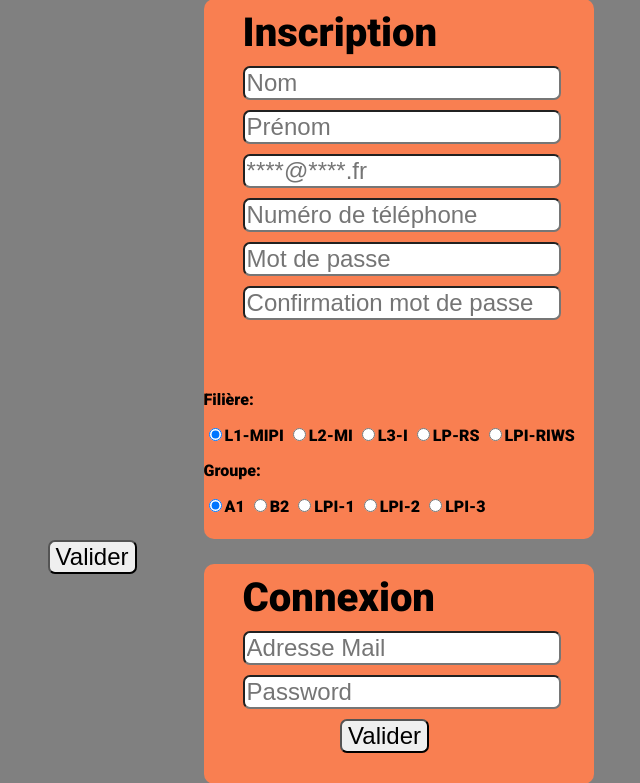
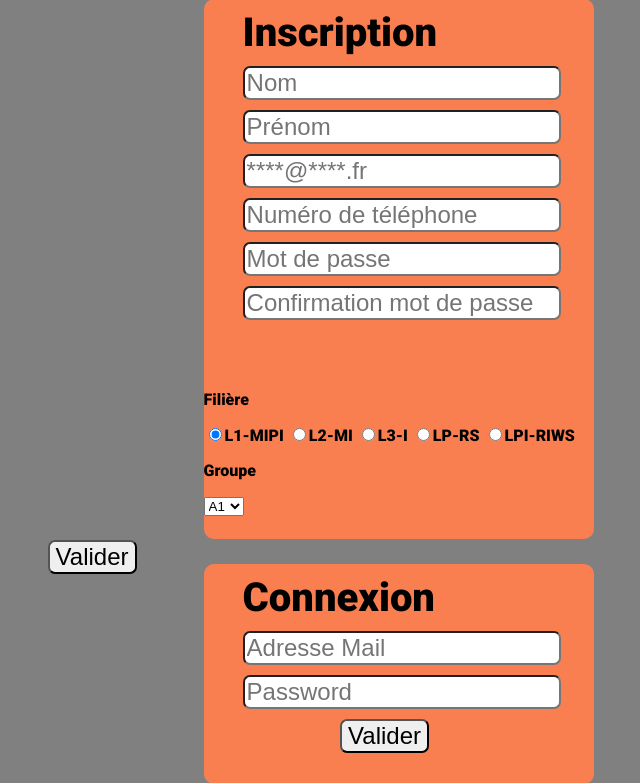
Before and after one commit to Nathan-str/ProjetAvril, a PHP site: page /redirection.php in a window 1280 px wide. Shown: the part 260-1043 px from the top of the page, without its empty margins (334-974 px from the left). Run offline with PHP 8.4, Linux system fonts and the light colour scheme.

Commit message:
Ajout d'un menu déroulant adaptable pour les groupes selon les filières sélectionnées

```diff
--- a/Projet Avril/étudiant/redirection.php
+++ b/Projet Avril/étudiant/redirection.php
@@ -45,7 +45,7 @@ include 'fonction.php';
 				</nav>
 		</header>
 
-		<script src="app.js" meta="utf-8"></script>
+
 
 		<div class="page-wrapper">
 
@@ -62,23 +62,36 @@ include 'fonction.php';
 					<input class="input" type="password" name="mdp" minlength="6" placeholder="Mot de passe" required="required" />
 					<input class="input" type="password" name="mdp1" minlength="6" placeholder="Confirmation mot de passe" required="required" />
 					<input class="submit" type="submit" value="Valider" />
-					<p>Filière:</p>
-					<input class="radio" type="radio" name="filiere" value="L1-MIPI" checked=""/>L1-MIPI
-					<input class="radio" type="radio" name="filiere" value="L2-MI" />L2-MI
-					<input class="radio" type="radio" name="filiere" value="L3-I" />L3-I
-					<input class="radio" type="radio" name="filiere" value="LP-RS" />LP-RS
-					<input class="radio" type="radio" name="filiere" value="LPI-RIWS" />LPI-RIWS
-					<p>Groupe:</p>
-					<input type="radio" name="groupe" value="A1" checked=""/>A1
-					<input type="radio" name="groupe" value="B2" />B2
-					<input type="radio" name="groupe" value="LPI-1" />LPI-1
-					<input type="radio" name="groupe" value="LPI-2" />LPI-2
-					<input type="radio" name="groupe" value="LPI-3" />LPI-3
+					<p id="filiere-p">Filière</p>
+					<input class="radio" type="radio" onclick="selection()" name="filiere" id="L1-MIPI" value="L1-MIPI" checked=""/>L1-MIPI
+					<input class="radio" type="radio" onclick="selection()" name="filiere" id="L2-MI" value="L2-MI" />L2-MI
+					<input class="radio" type="radio" onclick="selection()" name="filiere" id="L3-I" value="L3-I" />L3-I
+					<input class="radio" type="radio" onclick="selection()" name="filiere" id="LP-RS" value="LP-RS" />LP-RS
+					<input class="radio" type="radio" onclick="selection()" name="filiere" id="LPI-RIWS" value="LPI-RIWS" />LPI-RIWS
+					<p id="groupe-p">Groupe</p>
+					<select name="groupe" id="groupe">
+						<option id="A1" style='display:none;'>A1</option>
+						<option id="A2" style='display:none;'>A2</option>
+						<option id="A3" style='display:none;'>A3</option>
+						<option id="B1" style='display:none;'>B1</option>
+						<option id="B2" style='display:none;'>B2</option>
+						<option id="B3" style='display:none;'>B3</option>
+						<option id="C1" style='display:none;'>C1</option>
+						<option id="C2" style='display:none;'>C2</option>
+						<option id="C3" style='display:none;'>C3</option>
+						<option id="D1" style='display:none;'>D1</option>
+						<option id="D2" style='display:none;'>D2</option>
+						<option id="D3" style='display:none;'>D3</option>
+						<option id="E1" style='display:none;'>E1</option>
+						<option id="E2" style='display:none;'>E2</option>
+						<option id="E3" style='display:none;'>E3</option>
+					</select>
 				</form>
 				<?php
 					errorInscription();
 				?>
 			</div>
+
 
 			<div class="form_connexion">
 				<p class="p_connexions">Connexion</p>
@@ -94,7 +107,7 @@ include 'fonction.php';
 
 		</div>
 
-
+	<script src="app.js" meta="utf-8"></script>
 
 		<footer class="le_footer">
 			<div class="contenue">
```
